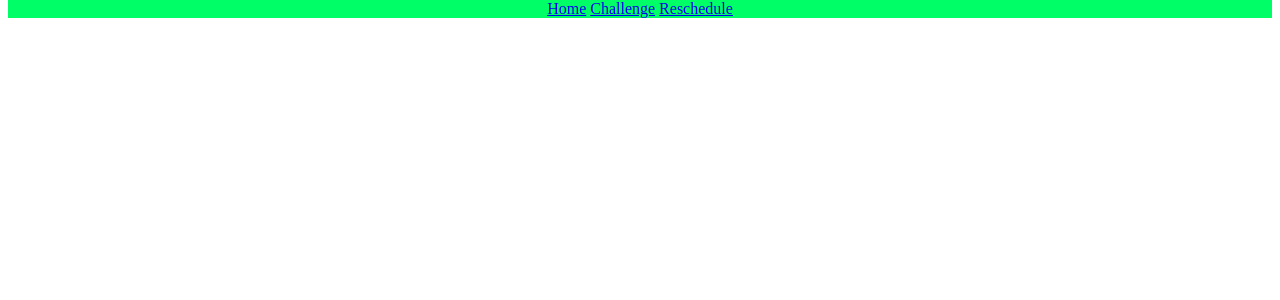
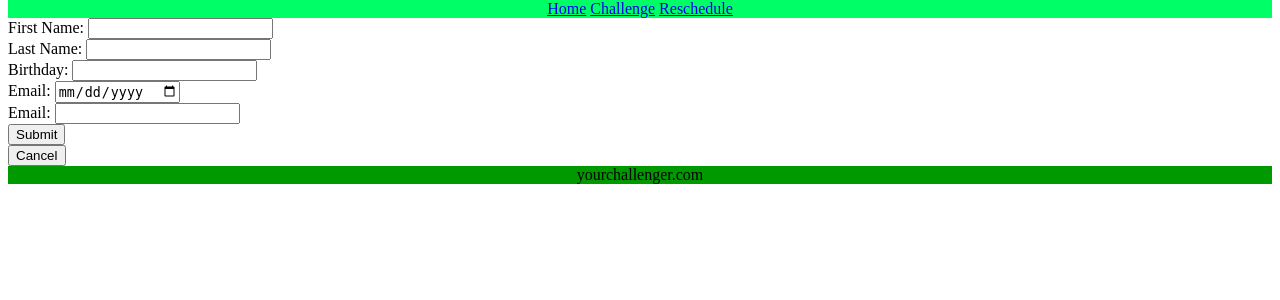
Before and after one commit to kev1shell/Mini-Project_2, a PHP site: page /create_challenge.php in a window 1280 px wide. Shown: the part 58-358 px from the top of the page. Run offline with PHP 8.4, Linux system fonts and the light colour scheme.

Commit message:
added create_challenge.php file. beginning implementation of create challenge page

```diff
--- a/UniServer/www/create_challenge.php
+++ b/UniServer/www/create_challenge.php
@@ -9,4 +9,19 @@
 //includes
 include './function_library.php';
 include './header.php';
+
 ?>
+
+<form action = "send_challenge.php" method="post">
+    First Name: <input name="To" type="text" /> </br>
+    Last Name: <input name="From" type="text" /> </br>
+    Birthday: <input name="Time" type="text" /> </br>
+    Email: <input name="Date" type="DATE" /> </br>
+    Email: <input name="Place" type="text" /> </br>
+    <input name="submit" type="submit" value="Submit"/>
+</form>
+
+<form action = "index.php" method="post">
+    <input name="submit" type="submit" value="Cancel"/>
+
+<?php /*footer*/ include './footer.php'; ?>
```
Also changed, not shown: UniServer/www/send_challenge.php (added, +13 -0 lines).
